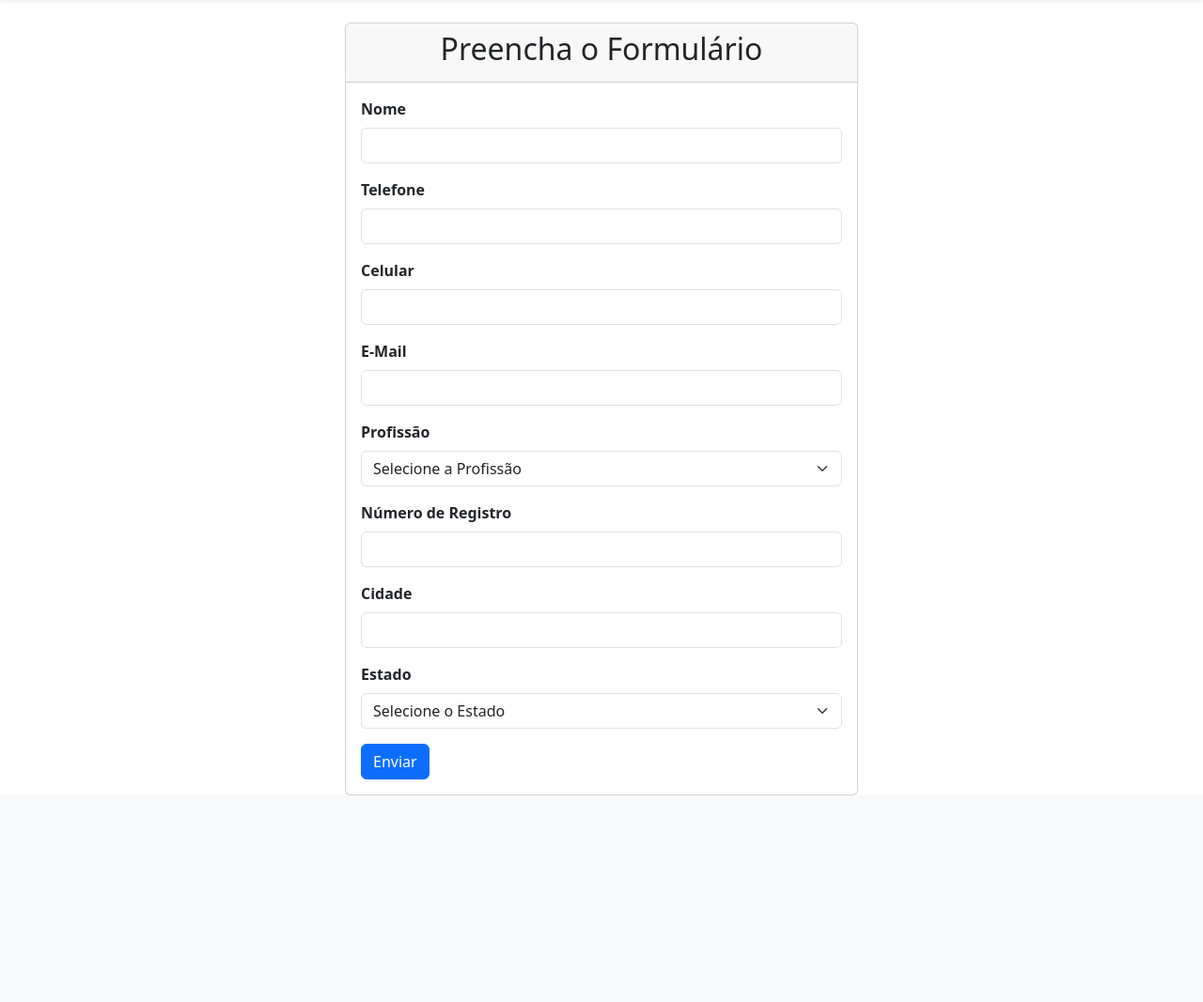
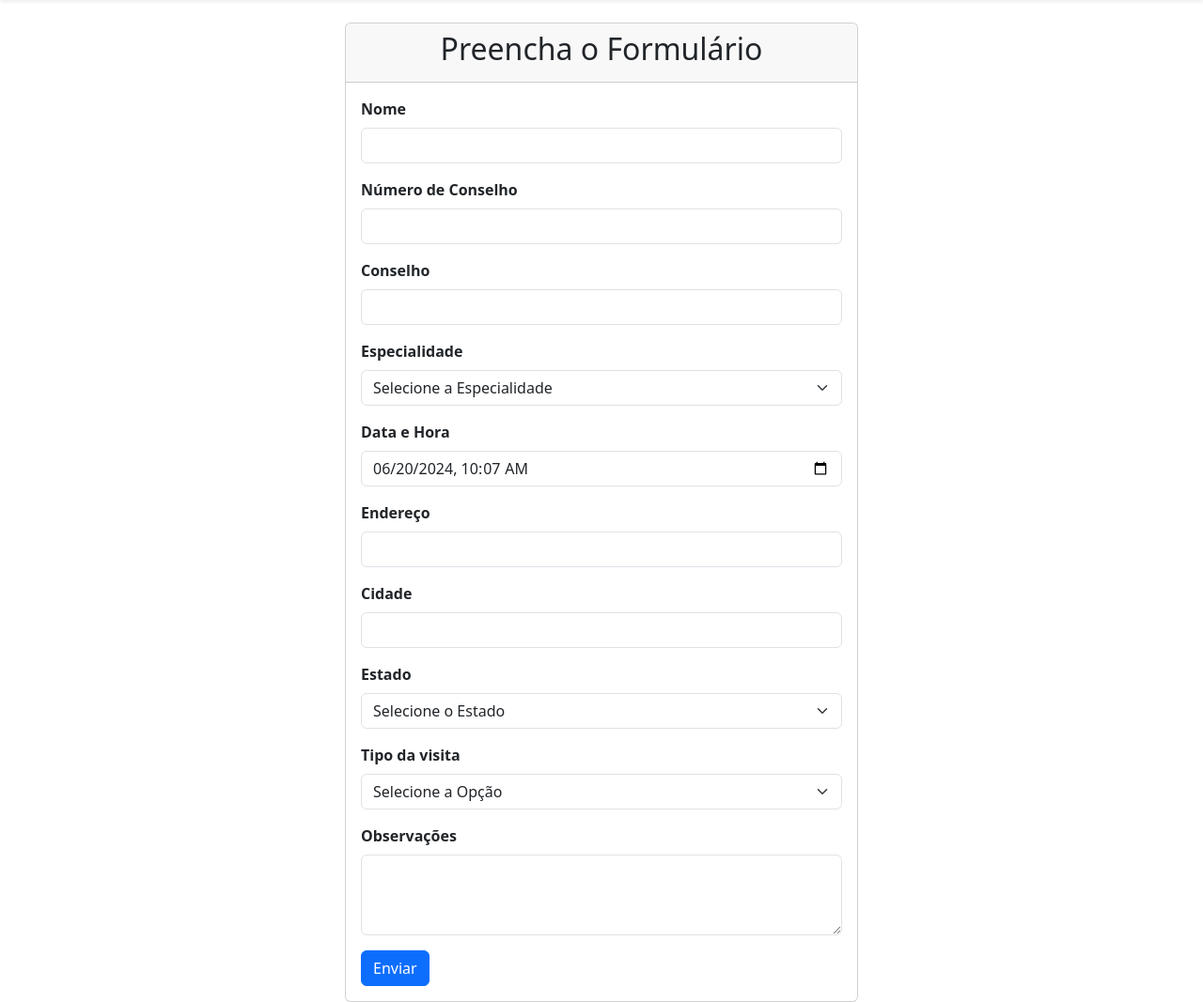
Before and after one commit to AndersonC96/Formulario-de-Cadastro, a PHP site: page /form.php in a window 1280 px wide. Shown: the part 76-1143 px from the top of the page at 94% size. Before the commit the page ends 923 px from the top, so only its background shows below. Run offline with PHP 8.4, Linux system fonts and the light colour scheme; a user stored in the database is signed in; data comes from the database, SQL or seed files in the repository.

Commit message:
Update form.php

```diff
--- a/form.php
+++ b/form.php
@@ -1,21 +1,22 @@
 <?php
     session_start();
-    if(!isset($_SESSION['user_id'])){
+    if (!isset($_SESSION['user_id'])) {
         header("Location: index.php");
         exit();
     }
     include 'db.php';
+    date_default_timezone_set('America/Sao_Paulo');
     $user_id = $_SESSION['user_id'];
     $sql = "SELECT nome, sobrenome FROM users WHERE id = ?";
     $stmt = $conn->prepare($sql);
     $stmt->bind_param("i", $user_id);
     $stmt->execute();
     $result = $stmt->get_result();
-    if($result->num_rows > 0){
+    if ($result->num_rows > 0) {
         $user = $result->fetch_assoc();
         $nome_do_usuario = $user['nome'];
         $sobrenome_do_usuario = $user['sobrenome'];
-    }else{
+    } else {
         header("Location: index.php");
         exit();
     }
@@ -57,51 +58,36 @@
                             <h2 class="text-center">Preencha o Formulário</h2>
                         </div>
                         <div class="card-body">
-                            <?php if(isset($_GET['success']) && $_GET['success'] == "true") { ?>
-                            <div class="alert alert-success" role="alert">Formulário enviado com sucesso!</div>
-                            <?php } elseif(isset($_GET['success']) && $_GET['success'] == "false") { ?>
-                            <div class="alert alert-danger" role="alert">Ocorreu um erro ao enviar o formulário: <?php echo $_GET['error']; ?></div>
-                            <?php } ?>
                             <form method="post" action="process_form.php">
                                 <div class="mb-3">
                                     <label for="nome" class="form-label"><b>Nome</b></label>
                                     <input type="text" class="form-control" id="nome" name="nome" required>
                                 </div>
                                 <div class="mb-3">
-                                    <label for="telefone" class="form-label"><b>Telefone</b></label>
-                                    <input type="text" class="form-control" id="telefone" name="telefone" required>
+                                    <label for="numero_registro" class="form-label"><b>Número de Conselho</b></label>
+                                    <input type="text" class="form-control" id="numero_registro" name="numero_registro" required>
                                 </div>
                                 <div class="mb-3">
-                                    <label for="telefone" class="form-label"><b>Celular</b></label>
-                                    <input type="text" class="form-control" id="celular" name="celular" required>
+                                    <label for="numero_registro" class="form-label"><b>Conselho</b></label>
+                                    <input type="text" class="form-control" id="numero_registro" name="nome_conselho" required>
                                 </div>
                                 <div class="mb-3">
-                                    <label for="e-mail" class="form-label"><b>E-Mail</b></label>
-                                    <input type="email" class="form-control" id="e-mail" name="email" required>
-                                    <span id="email-error" class="text-danger" style="display:none;">Por favor, insira um endereço de e-mail válido.</span>
-                                </div>
-                                <div class="mb-3">
-                                    <label for="profissao" class="form-label"><b>Profissão</b></label>
+                                    <label for="profissao" class="form-label"><b>Especialidade</b></label>
                                     <select class="form-select" id="profissao" name="profissao" required>
-                                        <option value="">Selecione a Profissão</option>
-                                        <option value="Médico">Médico</option>
-                                        <option value="Dentista">Dentista</option>
-                                        <option value="Veterinário">Veterinário</option>
-                                        <option value="Esteticista">Esteticista</option>
-                                        <option value="Psicólogo">Psicólogo</option>
-                                        <option value="Farmacêutico">Farmacêutico</option>
-                                        <option value="Biomédico ">Biomédico </option>
+                                        <option value="">Selecione a Especialidade</option>
+                                        <option value="Médico">Médico (a)</option>
                                         <option value="Nutricionista">Nutricionista</option>
-                                        <option value="Fisioterapeuta">Fisioterapeuta</option>
-                                        <option value="Terapeuta">Terapeuta</option>
-                                        <option value="Enfermeiro">Enfermeiro</option>
-                                        <option value="Educador Físico">Educador Físico</option>
-                                        <option value="Farmacêutico Estético">Farmacêutico Estético</option>
+                                        <option value="Biomédico">Biomédico</option>
+                                        <option value="Farmacêutico">Farmacêutico (a)</option>
                                     </select>
                                 </div>
                                 <div class="mb-3">
-                                    <label for="numero_registro" class="form-label"><b>Número de Registro</b></label>
-                                    <input type="text" class="form-control" id="numero_registro" name="numero_registro" required>
+                                    <label for="data_hora" class="form-label"><b>Data e Hora</b></label>
+                                    <input type="datetime-local" class="form-control" id="data_hora" name="data_hora" value="<?php echo date('Y-m-d\TH:i'); ?>" required>
+                                </div>
+                                <div class="mb-3">
+                                    <label for="endereco" class="form-label"><b>Endereço</b></label>
+                                    <input type="text" class="form-control" id="endereco" name="endereco" required>
                                 </div>
                                 <div class="mb-3">
                                     <label for="cidade" class="form-label"><b>Cidade</b></label>
@@ -140,11 +126,18 @@
                                         <option value="TO">Tocantins</option>
                                     </select>
                                 </div>
-                                <input type="hidden" class="form-control" id="data_hora" name="data_hora" value="<?php echo date("Y-m-d H:i:s"); ?>">
-                                <!--<div class="mb-3">
-                                    <label for="representante" class="form-label"><b>Nome do Representante</b></label>
-                                    <input type="text" class="form-control" id="representante" name="representante" value="<?php //echo htmlspecialchars($nome_do_usuario); echo " "; echo htmlspecialchars($sobrenome_do_usuario); ?>" readonly required>
-                                </div>-->
+                                <div class="mb-3">
+                                    <label for="visita" class="form-label"><b>Tipo da visita</b></label>
+                                    <select class="form-select" id="visita" name="visita" required>
+                                        <option value="">Selecione a Opção</option>
+                                        <option value="Presencial">Presencial</option>
+                                        <option value="Remota">Remota</option>
+                                    </select>
+                                </div>
+                                <div class="mb-3">
+                                    <label for="observacao" class="form-label"><b>Observações</b></label>
+                                    <textarea class="form-control" id="observacao" name="observacao" rows="3"></textarea>
+                                </div>
                                 <input type="hidden" id="representante" name="representante" value="<?php echo htmlspecialchars($nome_do_usuario) . ' ' . htmlspecialchars($sobrenome_do_usuario); ?>">
                                 <button type="submit" class="btn btn-primary">Enviar</button>
                             </form>
@@ -155,12 +148,28 @@
         </div>
         <script src="https://code.jquery.com/jquery-3.6.0.min.js"></script>
         <script src="https://cdnjs.cloudflare.com/ajax/libs/jquery.mask/1.14.16/jquery.mask.min.js"></script>
+        <script src="https://cdn.jsdelivr.net/npm/bootstrap@5.3.0-alpha1/dist/js/bootstrap.bundle.min.js"></script>
         <script>
             $(document).ready(function(){
                 $('#telefone').mask('(00) 0000-0000');
                 $('#celular').mask('(00) 00000-0000');
             });
+            function getQueryParams(){
+                var params = {};
+                window.location.search.substring(1).split("&").forEach(function(pair){
+                    pair = pair.split("=");
+                    params[pair[0]] = decodeURIComponent(pair[1] || "");
+                });
+                return params;
+            }
+            $(document).ready(function(){
+                var params = getQueryParams();
+                if(params.success === "true"){
+                    alert("Formulário enviado com sucesso!");
+                }else if(params.success === "false"){
+                    alert("Ocorreu um erro ao enviar o formulário: " + params.error);
+                }
+            });
         </script>
-        <script src="https://cdn.jsdelivr.net/npm/bootstrap@5.3.0-alpha1/dist/js/bootstrap.bundle.min.js"></script>
     </body>
 </html>
```
